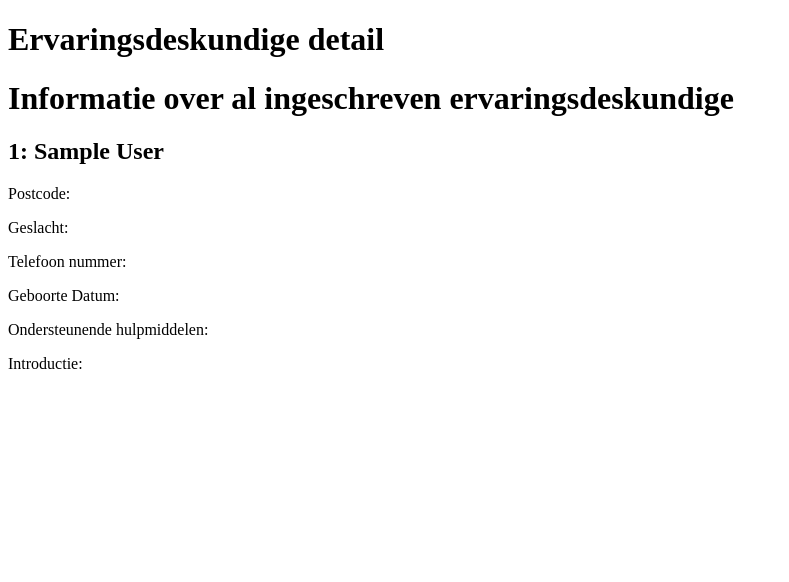
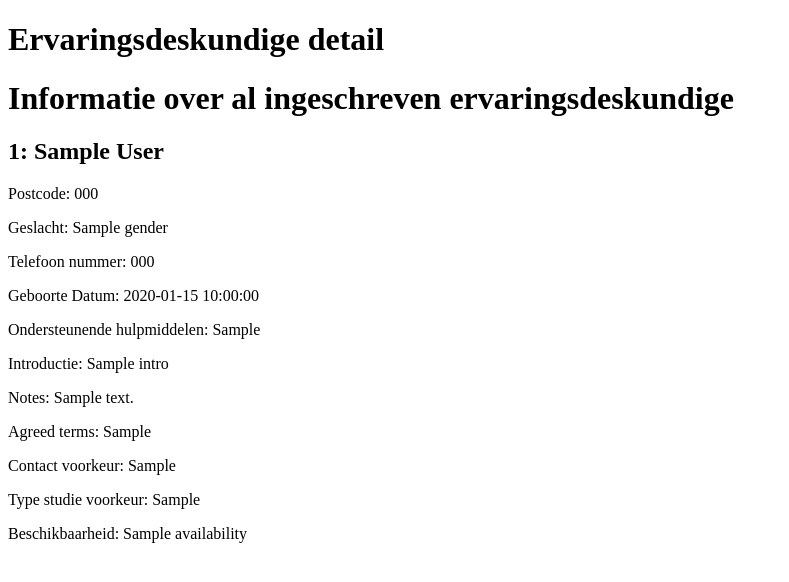
Before and after one commit to Ebay2k/rubberducky-owasp, a Flask app: template templates/bhd-ev-detail.html in a window 1280 px wide. Shown: the top 582 px of the page, without its empty margins (0-789 px from the left). Run offline with Flask 3, Linux system fonts and the light colour scheme; the template is opened without the code that fills it: most values are stand-ins (such as "Sample title", 1, 10 or a date in 2020).

Commit message:
Pagina met alle details van ervaringsdeskundige voor de beheerder

```diff
--- a/templates/bhd-ev-detail.html
+++ b/templates/bhd-ev-detail.html
@@ -9,12 +9,17 @@
     <h1>Informatie over al ingeschreven ervaringsdeskundige</h1>
         {% for profile in profile %}
             <h2>{{ profile.id }}: {{ profile.first_name }} {{ profile.last_name }}</h2>
-            <p>Postcode: </p>
-            <p>Geslacht: </p>
-            <p>Telefoon nummer: </p>
-            <p>Geboorte Datum: </p>
-            <p>Ondersteunende hulpmiddelen: </p>
-            <p>Introductie: </p>
+            <p>Postcode: {{ profile.postcode }}</p>
+            <p>Geslacht: {{ profile.gender }}</p>
+            <p>Telefoon nummer: {{ profile.phone }}</p>
+            <p>Geboorte Datum: {{ profile.birth_date }}</p>
+            <p>Ondersteunende hulpmiddelen: {{ profile.assistive_tools }}</p>
+            <p>Introductie: {{ profile.intro }}</p>
+            <p>Notes: {{ profile.notes }}</p>
+            <p>Agreed terms: {{ profile.agreed_terms }}</p>
+            <p>Contact voorkeur: {{ profile.contact_preference }}</p>
+            <p>Type studie voorkeur: {{ profile.preferred_study_type }}</p>
+            <p>Beschikbaarheid: {{ profile.availability }}</p>
         {%endfor%}
 </body>
 </html>
```
